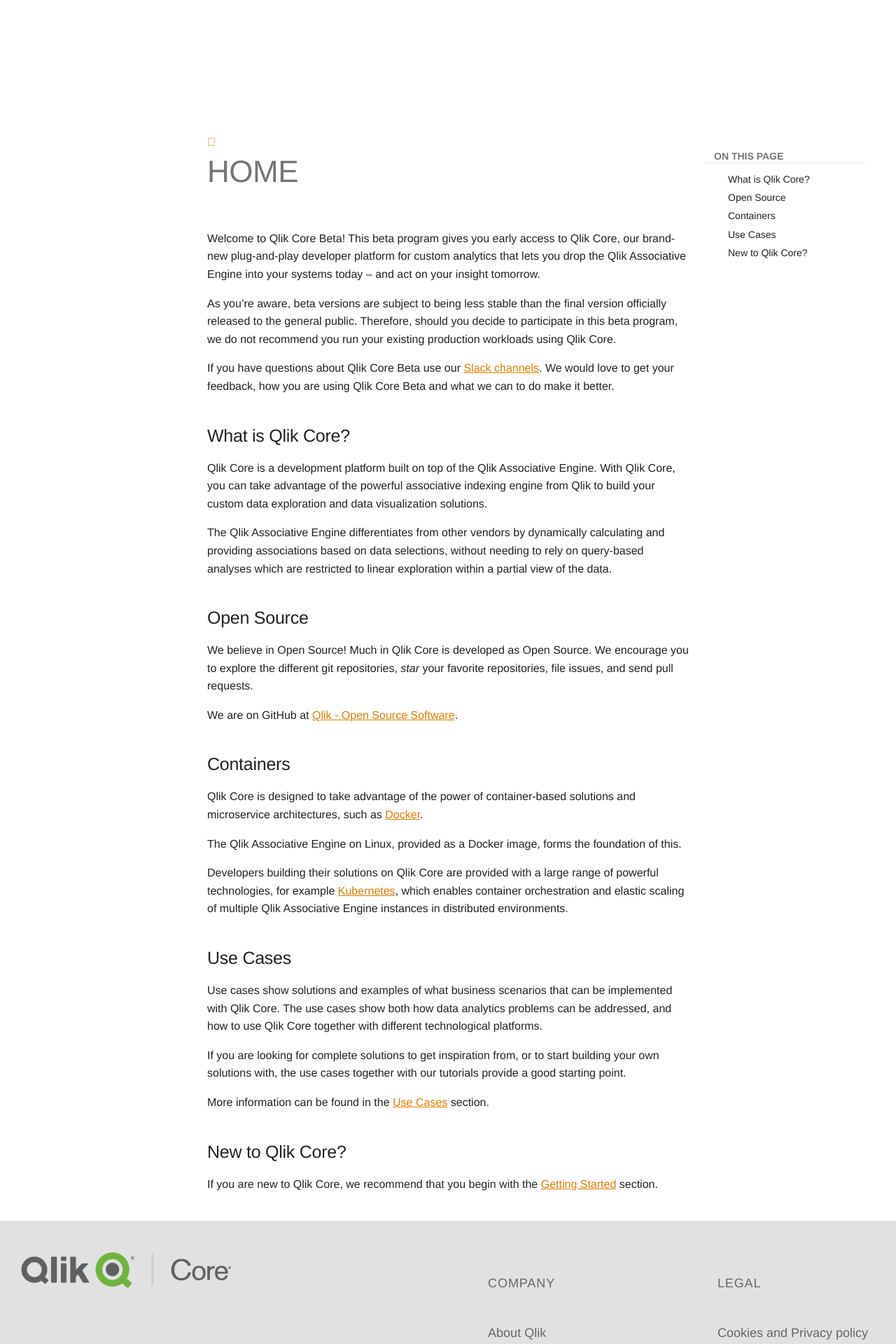
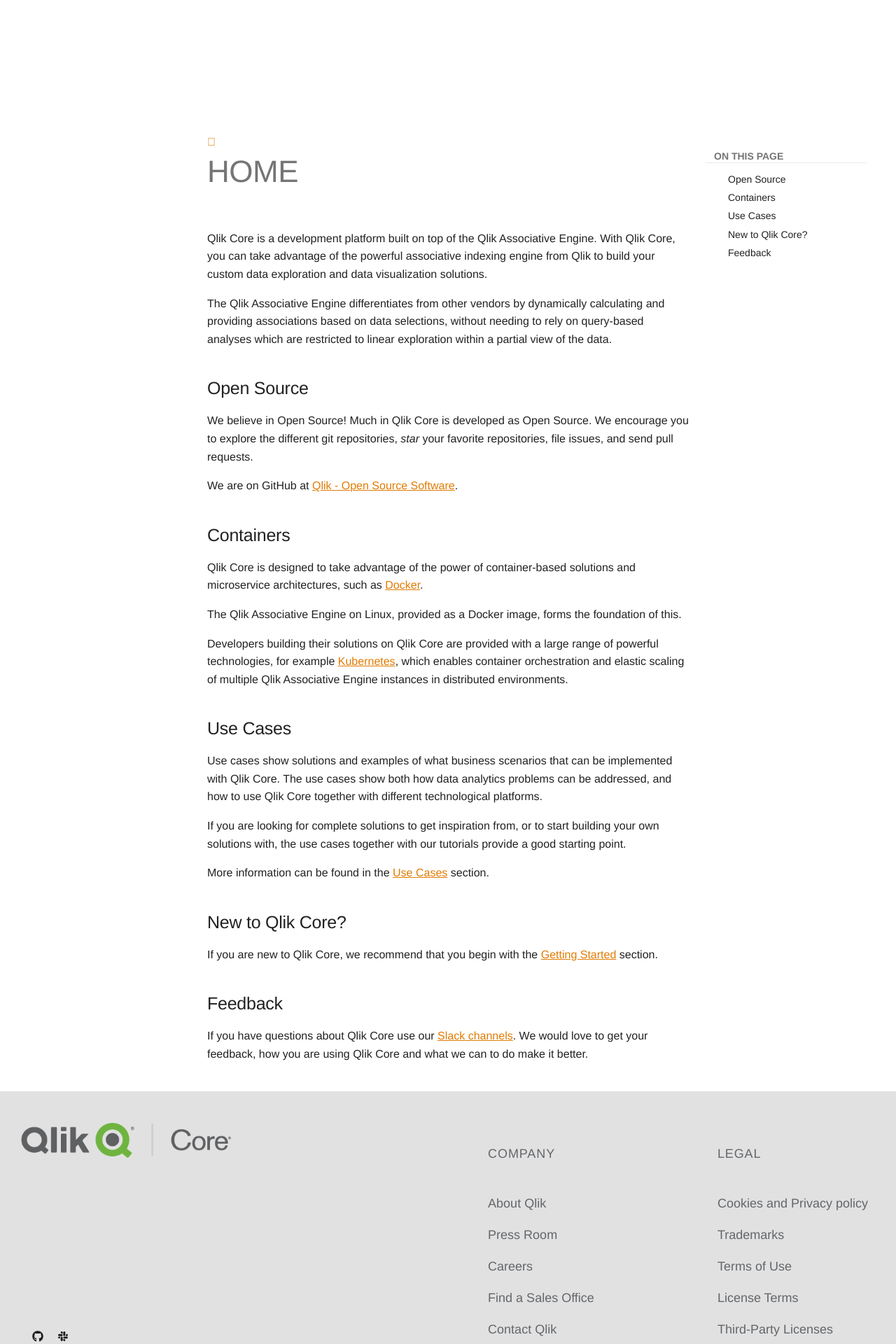
Before and after one commit to qlik-oss/core-website, an MkDocs documentation site: the page built from docs/index.md, in a window 1280 px wide. Shown: the part 525-2445 px from the top of the page at 70% size. Built offline with MkDocs 1.6.1 and Material for MkDocs 9.7.7, drawn with Linux system fonts in a browser that asks for light colours; comment, search, counter and statistics services are not loaded.

Commit message:
Removing beta in texts and banner

```diff
--- a/docs/index.md
+++ b/docs/index.md
@@ -1,17 +1,4 @@
 # Home
-
-Welcome to Qlik Core Beta! This beta program gives you early access to Qlik Core, our brand-new plug-and-play
-developer platform for custom analytics that lets you drop the Qlik Associative Engine into your systems today
-– and act on your insight tomorrow.
-
-As you’re aware, beta versions are subject to being less stable than the final version officially released
-to the general public. Therefore, should you decide to participate in this beta program, we do not recommend
-you run your existing production workloads using Qlik Core.
-
-If you have questions about Qlik Core Beta use our [Slack channels](http://qlikbranch-slack-invite.herokuapp.com/).
-We would love to get your feedback, how you are using Qlik Core Beta and what we can to do make it better.
-
-## What is Qlik Core?
 
 Qlik Core is a development platform built on top of the Qlik Associative Engine.
 With Qlik Core, you can take advantage of the powerful associative indexing engine from Qlik
@@ -54,3 +41,7 @@
 ## New to Qlik Core?
 
 If you are new to Qlik Core, we recommend that you begin with the [Getting Started](./get-started.md) section.
+
+## Feedback
+If you have questions about Qlik Core use our [Slack channels](http://qlikbranch-slack-invite.herokuapp.com/).
+We would love to get your feedback, how you are using Qlik Core and what we can to do make it better.
--- a/docs/stylesheets/custom-style.css
+++ b/docs/stylesheets/custom-style.css
@@ -43,12 +43,6 @@
   .footer-nav {
     display: none !important;
   }
-}
-
-#beta-banner {
-  bottom: -6px;
-  right: 0;
-  position: fixed;
 }
 
 .md-typeset table:not([class]) th {
--- a/theme/partials/header.html
+++ b/theme/partials/header.html
@@ -4,9 +4,6 @@
 <header class="md-header md-header-home" data-md-component="header">
 {% endif %}
     <nav class="md-header-nav md-grid">
-      <div id="beta-banner">
-        <a href="{{ base_url }}/beta"><img src="{{ base_url }}/images/beta.png" width="150px"></a>
-      </div>
       <div class="md-flex">
         <div class="md-flex__cell md-flex__cell--shrink">
           <a href="{{ config.site_url | default(nav.homepage.url, true) | url}}"
```
Also changed, not shown: README.md (+1 -1 lines), docs/services/qix-engine/access-control.md (+1 -1 lines).
